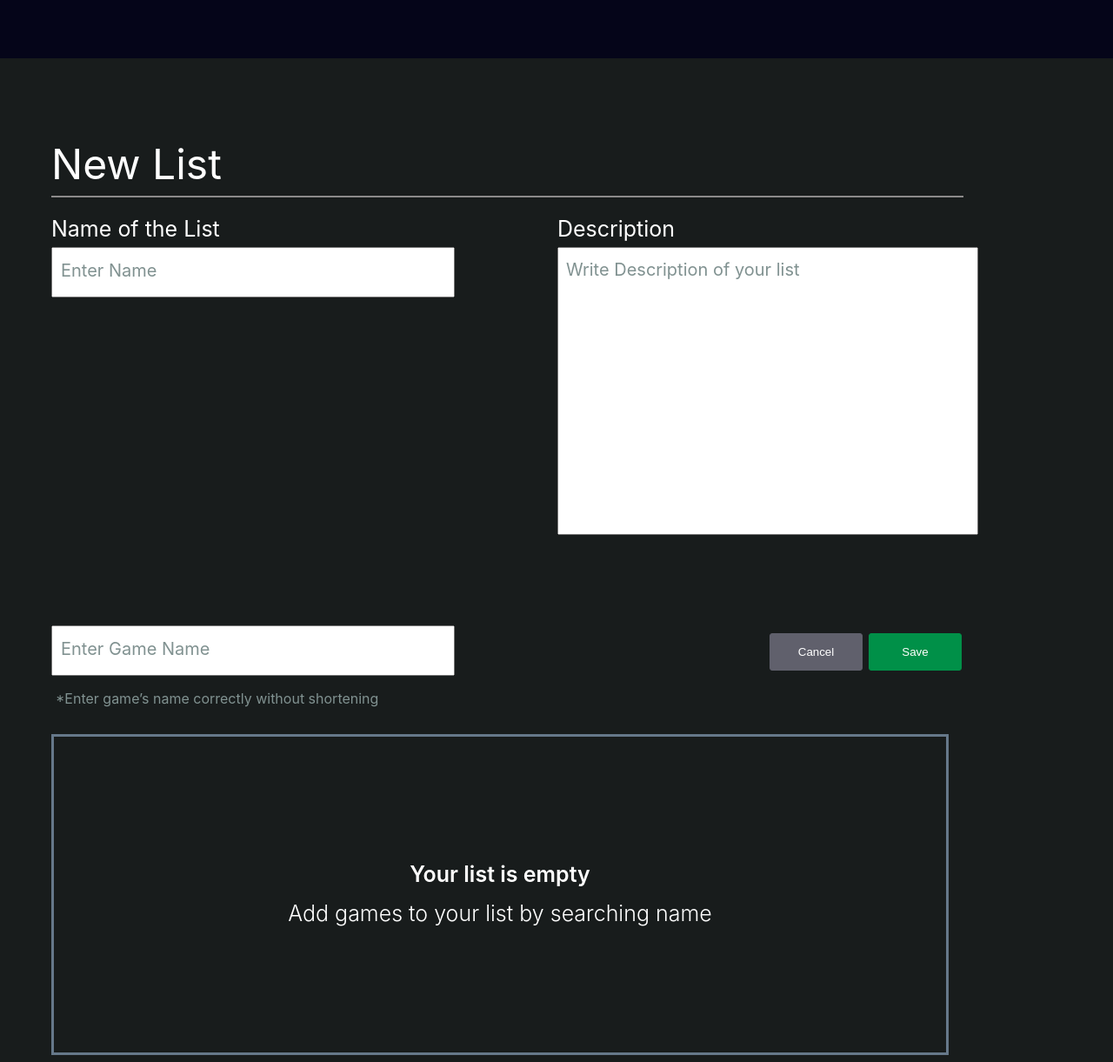
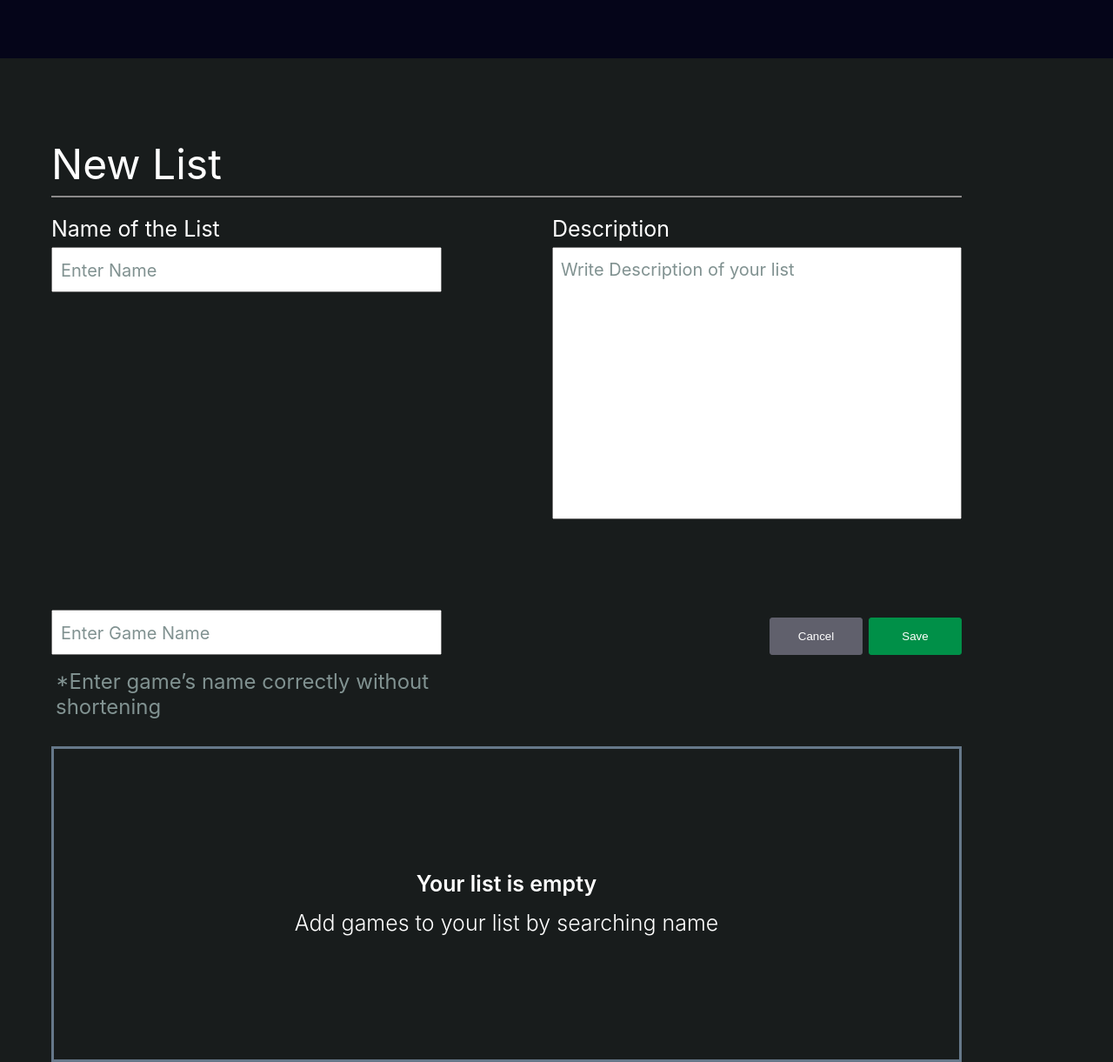
Before and after one commit to Project-Echolog/template, a PHP site: page /pages/createlistpage/index.html in a window 1280 px wide. Shown: the whole page at 87% size. Run offline with PHP 8.4, Linux system fonts and the light colour scheme; some web fonts are replaced.

Commit message:
refactor styles for create list page, improving layout and responsiveness

```diff
--- a/pages/createlistpage/style.css
+++ b/pages/createlistpage/style.css
@@ -1,3 +1,9 @@
+*,
+*::before,
+*::after {
+  box-sizing: border-box;
+}
+
 header {
   width: 100%;
   height: 67px;
@@ -41,9 +47,9 @@ body {
 }
 
 .list-name-description {
-  gap: 118px;
   display: flex;
   flex-direction: row;
+  justify-content: space-between;
   margin-top: 22px;
 }
 
@@ -56,10 +62,11 @@ body {
   line-height: 29.83px;
 }
 
-.list-name > input {
+.list-name input {
   width: 449px;
   height: 52px;
   padding-left: 9px;
+  font-size: 1.5rem;
 }
 
 .description {
@@ -71,12 +78,13 @@ body {
   line-height: 29.83px;
 }
 
-.description > textarea {
+.description textarea {
   resize: none;
   width: 471px;
   height: 313px;
   padding-top: 14px;
   padding-left: 9px;
+  font-size: 1.5rem;
 }
 
 .game-name-buttons {
@@ -93,15 +101,17 @@ body {
   gap: 16px;
 }
 
-.game-name > input {
+.game-name input {
   width: 449px;
   height: 52px;
   padding-left: 9px;
+  font-size: 1.5rem;
 }
 
-.game-name > span {
+.game-name span {
   color: #819291;
   margin-left: 5px;
+  font-size: 1.5rem;
 }
 
 .buttons {
@@ -113,7 +123,7 @@ body {
   cursor: pointer;
 }
 
-.buttons > button {
+.buttons button {
   width: 107px;
   height: 43px;
   border-radius: 3px;
@@ -134,7 +144,7 @@ body {
 
 .add-game-list {
   border: 3px solid #66788a;
-  width: 1026px;
+  width: 100%;
   height: 363px;
   margin-top: 31px;
   display: flex;
```
